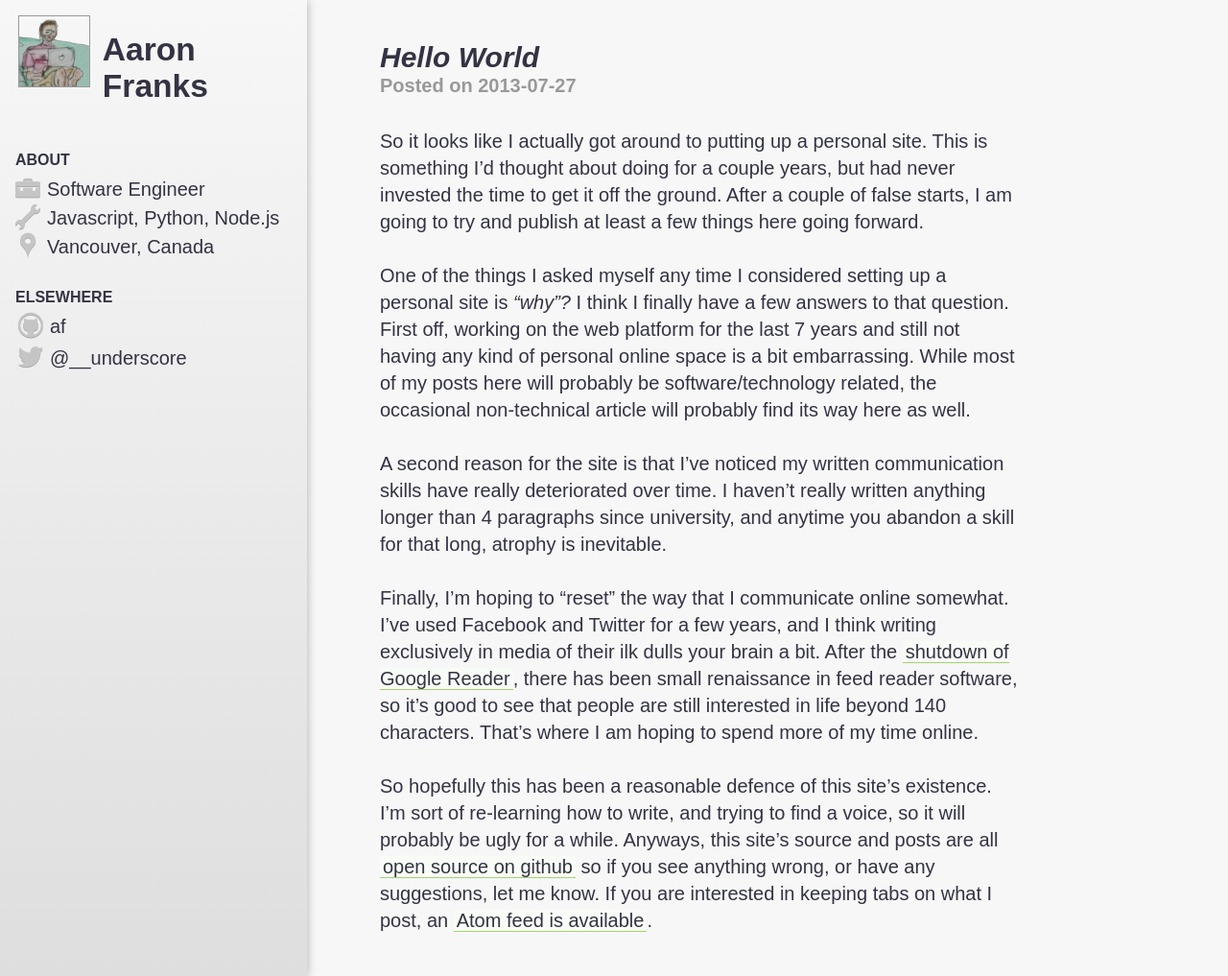
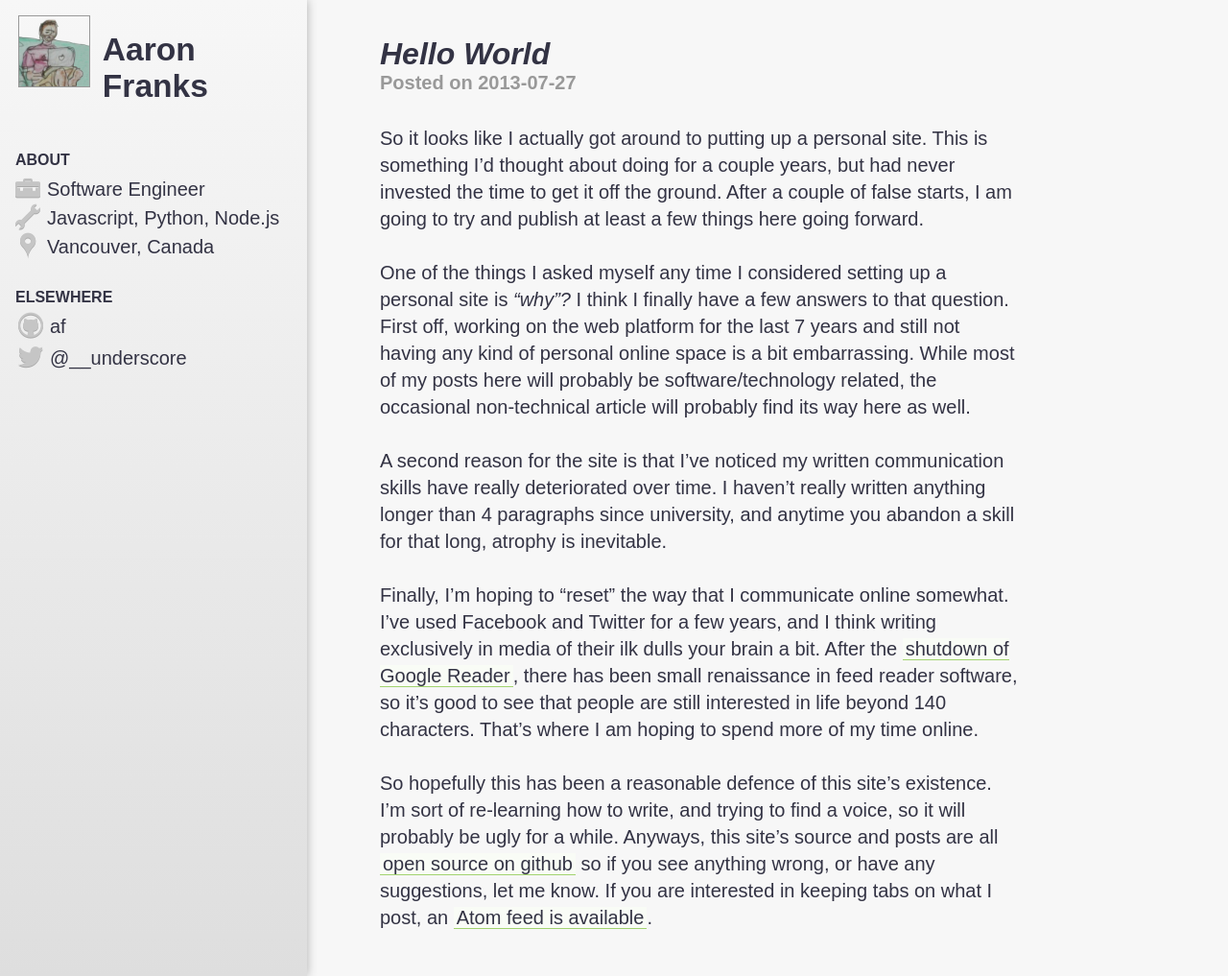
Before and after one commit to af/af.github.com, a Jekyll site: the page built from _posts/2013-07-27-hello-world.md, in a window 1280 px wide and 1017 px high. Shown: the whole window at 96% size. Built offline with Jekyll 4.4.1, drawn with Linux system fonts in a browser that asks for light colours; some web fonts are replaced.

Commit message:
Add styles for post headings.

```diff
--- a/_layouts/post.html
+++ b/_layouts/post.html
@@ -3,8 +3,10 @@
 ---
 
 <article class="post">
-    <h1>{{ page.title }}</h1>
-    <time pubdate datetime="{{page.date}}">Posted on {{page.date | date: "%Y-%m-%d"}}</time>
+    <header>
+        <h1>{{ page.title }}</h1>
+        <time pubdate datetime="{{page.date}}">Posted on {{page.date | date: "%Y-%m-%d"}}</time>
+    </header>
 
     {{ content }}
 </article>
--- a/css/main.css
+++ b/css/main.css
@@ -148,16 +148,34 @@
   padding: 1rem;
   max-width: 35em;
 }
-.post h1 {
-  margin: 1.8rem 0 0.2rem;
+.post header h1 {
+  margin: 1.5rem 0 0.2rem;
+  font-size: 2rem;
   font-style: italic;
   line-height: 1;
 }
-.post time[pubdate] {
+.post header time[pubdate] {
   display: block;
   margin-bottom: 2rem;
   font-weight: 600;
   color: #999;
+}
+.post h1,
+.post h2,
+.post h3,
+.post h4 {
+  margin: 1rem 0 0.5rem;
+}
+.post h1 {
+  font-size: 1.5rem;
+}
+.post h2 {
+  font-size: 1.2rem;
+  font-style: italic;
+}
+.post h3,
+.post h4 {
+  font-size: 1rem;
 }
 @media screen and (max-width: 600px) {
   body {
```
Also changed, not shown: css/main.styl (+20 -8 lines).
